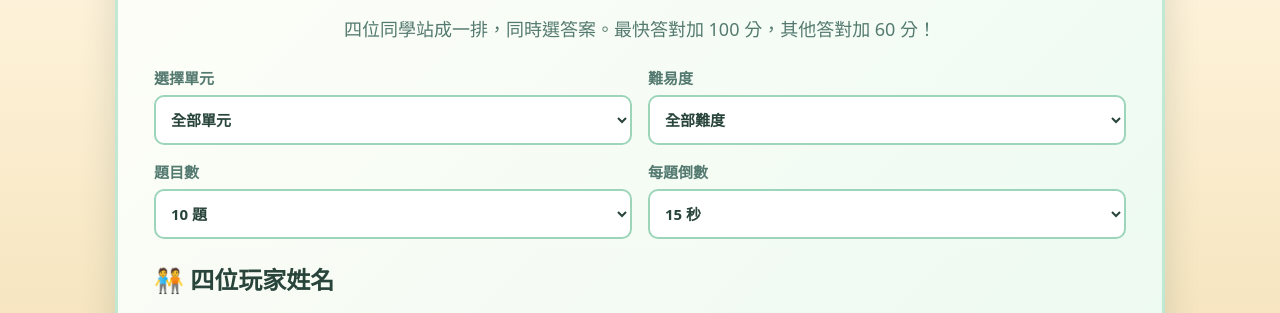
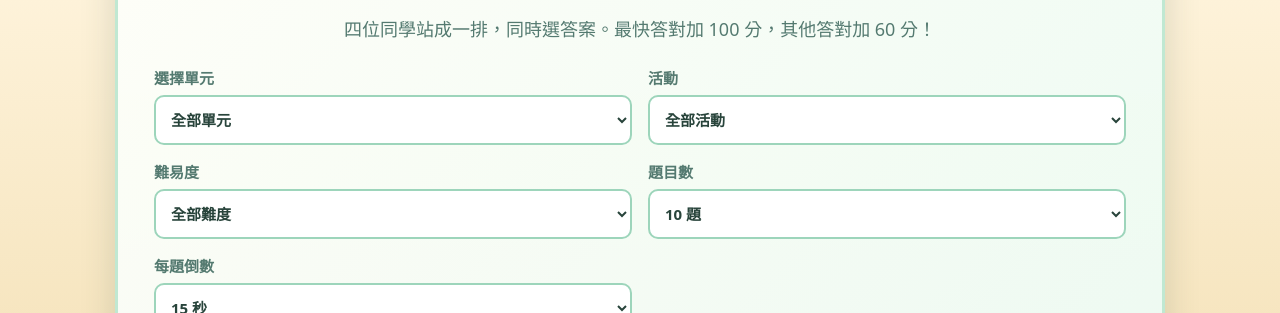
Before and after one commit to by92hpqcrx-cmd/nature-science-game, a plain HTML site: page four-player.html in a window 1280 px wide. Shown: the part 423-736 px from the top of the page. Drawn offline with Linux system fonts and the light colour scheme.

Commit message:
Support activity selection and true-false questions in four-player.html

```diff
--- a/four-player.html
+++ b/four-player.html
@@ -12,7 +12,7 @@
 <p class="lead">四位同學站成一排，同時選答案。最快答對加 100 分，其他答對加 60 分！</p>
 <div class="setupgrid">
 <label>選擇單元<select id="unitSelect"><option value="all">全部單元</option><option value="01">第一單元｜動物世界</option><option value="02">第二單元｜探索聲光世界</option><option value="03">第三單元｜神祕的天空</option><option value="04">第四單元｜燃燒與生鏽</option></select></label>
-<label>難易度<select id="difficulty"><option value="all">全部難度</option><option value="易">易</option><option value="中">中</option><option value="難">難</option></select></label>
+<label>活動<select id="activitySelect"><option value="all">全部活動</option></select></label><label>難易度<select id="difficulty"><option value="all">全部難度</option><option value="易">易</option><option value="中">中</option><option value="難">難</option></select></label>
 <label>題目數<select id="roundCount"><option value="5">5 題</option><option value="10" selected>10 題</option><option value="20">20 題</option><option value="all">全部題目</option></select></label>
 <label>每題倒數<select id="seconds"><option value="10">10 秒</option><option value="15" selected>15 秒</option><option value="20">20 秒</option><option value="30">30 秒</option><option value="45">45 秒</option></select></label>
 </div>
```
